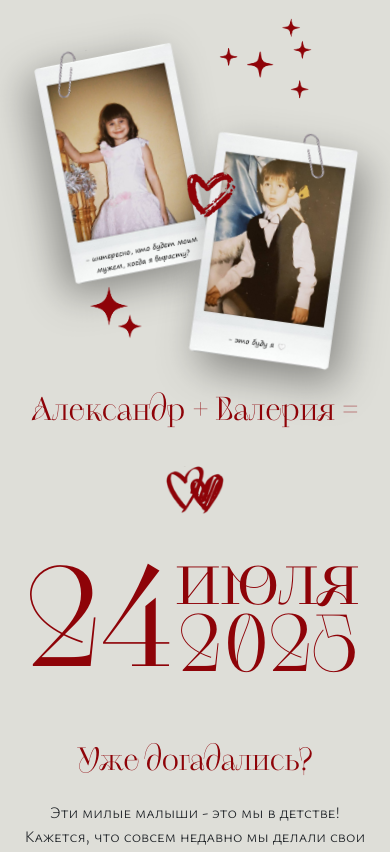
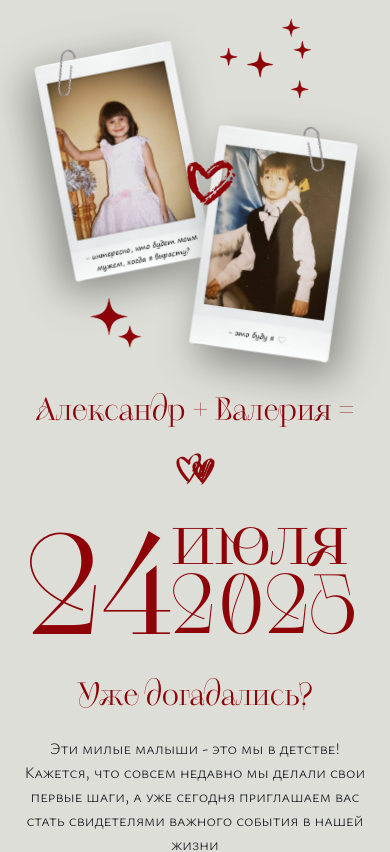
Before and after one commit to KudryavtsevaSofi/Alexander-Valerya, a React (Create React App) app: page / in a window 390 px wide. Shown: the top 852 px of the page. Built offline with nearby package versions, Linux system fonts and the light colour scheme.

Commit message:
поправила масштабирование

```diff
--- a/src/assets/styles/greeting.css
+++ b/src/assets/styles/greeting.css
@@ -1,40 +1,50 @@
 .greeting-wrap {
     width: 100%;
     padding: 1rem 0;
+    display: flex;
+    flex-direction: column;
+    min-height: 70vh;
 }
 
 .baby-photo-block {
+    width: 100%;
+    flex: 1;
+    display: flex;
+    justify-content: center;
+    align-items: center;
     position: relative;
-    width: 100%;
-    min-height: 60vh;
-    display: flex;
-    flex-direction: column;
-    align-items: center;
+    margin-bottom: 1rem;
 }
 
 .babies-container {
     position: relative;
     width: 90%;
-    height: 40vh;
+    max-width: 600px;
+    height: 0;
+    padding-bottom: 80%;
     margin: 0 auto;
 }
 
 .babyLera {
     width: 45%;
+    max-width: 250px;
     transform: rotate(-11deg);
     position: absolute;
     left: 7%;
     top: 7%;
     filter: drop-shadow(-10px 10px 20px rgba(0,0,0,0.4));
+    z-index: 1;
 }
 
 .babySasha {
     width: 45%;
+    max-width: 250px;
     transform: rotate(8deg);
     position: absolute;
     left: 50%;
     top: 30%;
     filter: drop-shadow(10px 14px 20px rgba(0,0,0,0.4));
+    z-index: 1;
 }
 
 .five-stars {
@@ -49,62 +59,62 @@
     position: absolute;
     top: 45%;
     left: 47%;
+    z-index: 100;
 }
 
 .two-stars {
     width: 15%;
     position: absolute;
-    top: 80%;
+    top: 90%;
     left: 20%;
 }
 
 .date-block {
     width: 100%;
-    margin-top: 2rem;
     text-align: center;
+    margin-top: auto;
+    padding: 1rem 0;
 }
 
-.names-block {
-    position: relative;
+/* .names-block {
     margin-bottom: 1rem;
-}
+} */
 
 .names {
     font-family: "KudryWeirdHeadline";
-    font-size: clamp(2rem, 8vw, 6rem);
+    font-size: clamp(1.5rem, 8vw, 3rem);
     color: #8e0308;
+    margin-top: 2rem;
+    line-height: 1.2;
 }
 
 .names-heart {
-    width: clamp(30px, 15vw, 100px);
-    margin-top: 1rem;
+    width: clamp(30px, 10vw, 80px);
+    margin-top: 0.5rem;
 }
 
 .dates {
-    display: flex;
+    /* display: flex;
+    flex-direction: column; */
+    text-align: start;
+    align-items: start;
+    /* padding-left: 3rem;
+    padding-right: 3rem; */
 }
 
 .date1, .date2, .date3 {
     font-family: "KudryWeirdHeadline";
     color: #8e0308;
-    margin: 0.5rem 0;
-    position: absolute;
 }
 
 .date1 {
-    font-size: clamp(5rem, 35vw, 20rem);
-    top: 97% !important;
-    left: 7% !important;
+    font-size: 11rem;
 }
 
 .date2 {
-    font-size: clamp(3rem, 20vw, 12rem);
-    top: 97%;
-    left: 45%;
+    font-size: 6rem;
 }
 
 .date3 {
-    font-size: clamp(3rem, 20vw, 12rem);
-    top: 110%;
-    left: 46%;
+    font-size: 6.5rem;
 }
--- a/src/assets/styles/guess.css
+++ b/src/assets/styles/guess.css
@@ -1,15 +1,17 @@
 .guess-wrap {
-    top: 10%;
     width: 100%;
-    padding-top: 2rem;
-    padding-bottom: 0;
+    padding: 0;
+    min-height: 60vh;
     position: relative;
+    z-index: 2; /* Устанавливаем z-index выше, чем у greeting */
+    margin-top: 0; /* Убираем возможные отрицательные отступы */
 }
 
 .text-block {
     width: 90%;
-    margin: 10rem auto 2rem;
+    margin: 0 auto 2rem; /* Изменяем верхний отступ */
     text-align: center;
+    min-height: 10vh;
 }
 
 .title {
@@ -22,7 +24,7 @@
 .main-text {
     font-family: "YsabeauSCLight";
     width: 100%;
-    max-width: 800px;
+    max-width: 100%;
     margin: 0 auto;
 }
 
@@ -36,7 +38,7 @@
 .heart-high {
     position: absolute;
     width: 15%;
-    max-width: 150px;
+    max-width: 150%;
     top: 2%;
     right: 10%;
     transform: rotate(-16deg);
--- a/src/components/greeting.js
+++ b/src/components/greeting.js
@@ -19,16 +19,35 @@ const Greeting = () => {
                         <img className='two-stars' src={TwoStars} alt="Звёзды" />
                     </div>
                 </div>
+            </div>
             <div className='date-block'>
                 <div className='names-block'>
                     <p className='names'>Александр + Валерия =</p>
                     <img className='names-heart' src={NamesHeart} alt="Сердечко" />
                 </div>
                 <div className='dates'>
-                        <p className='date1'>24</p>
+                    <svg
+                    version="1.1"
+                    viewBox="0 0 500 200"
+                    baseProfile="full"
+                    width="100%"
+                    height="100%"
+                    xmlns="http://www.w3.org/2000/svg"
+                    >
+                        <foreignObject x="35" y="5" width="200" height="200">
+                            <div xmlns="http://www.w3.org/1999/xhtml" className='date1'>24</div>
+                        </foreignObject>
+                        <foreignObject x="220" y="0" width="250" height="200">
+                            <div xmlns="http://www.w3.org/1999/xhtml" className='date2'>июля</div>
+                        </foreignObject>
+                        <foreignObject x="220" y="80" width="250" height="200">
+                            <div xmlns="http://www.w3.org/1999/xhtml" className='date3'>2025</div>
+                        </foreignObject>
+                    </svg>
+
+                    {/* <p className='date1'>24</p>
                     <p className='date2'>июля</p>
-                        <p className='date3'>2025</p>
-                    </div>
+                    <p className='date3'>2025</p> */}
                 </div>
             </div>
         </div>
```
Lines whose indentation alone changed are shown as unchanged.
